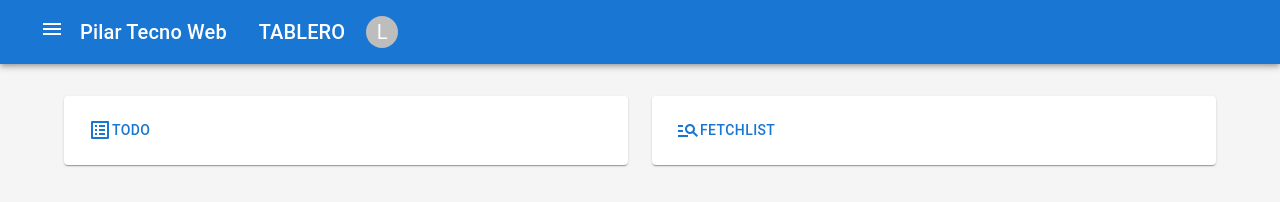
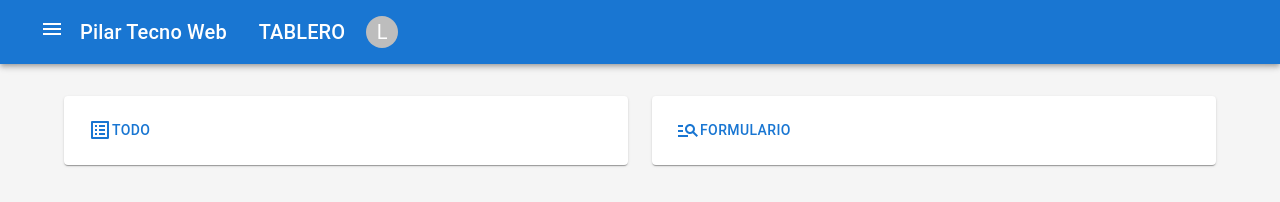
Before and after one commit to LautaroFS/React-Pilar-Tecno, a React (Create React App) app: page / in a window 1280 px wide. Shown: the top 202 px of the page. Built offline with nearby package versions, Linux system fonts and the light colour scheme.

Commit message:
Entrega Final Tp2

```diff
--- a/src/pages/dashboard/Dashboard.js
+++ b/src/pages/dashboard/Dashboard.js
@@ -33,9 +33,9 @@ const Dashboard = () => {
 			<Grid item md={6} xs={12}>
 				<Paper sx={{ p: 2 }}>
 					<Box>
-						<Button component={Link} to="/fetch-list">
+						<Button component={Link} to="/formularios">
 							<ManageSearch />
-							FetchList
+							Formulario
 						</Button>
 					</Box>
 				</Paper>
```
